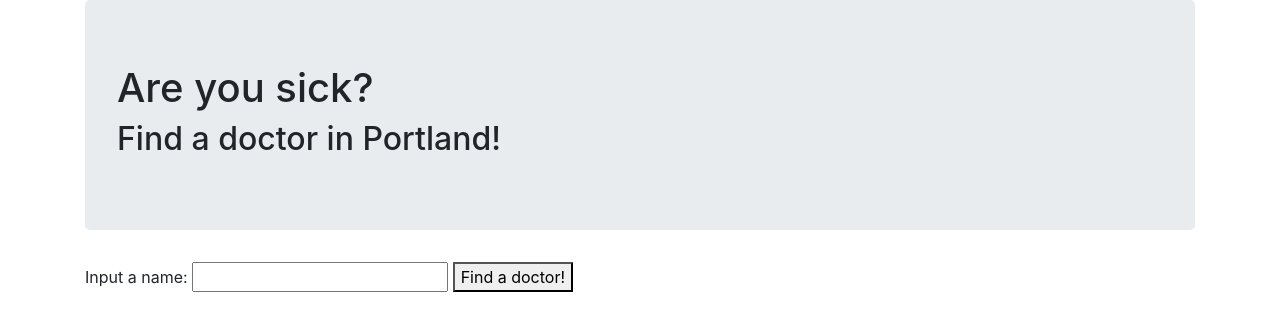
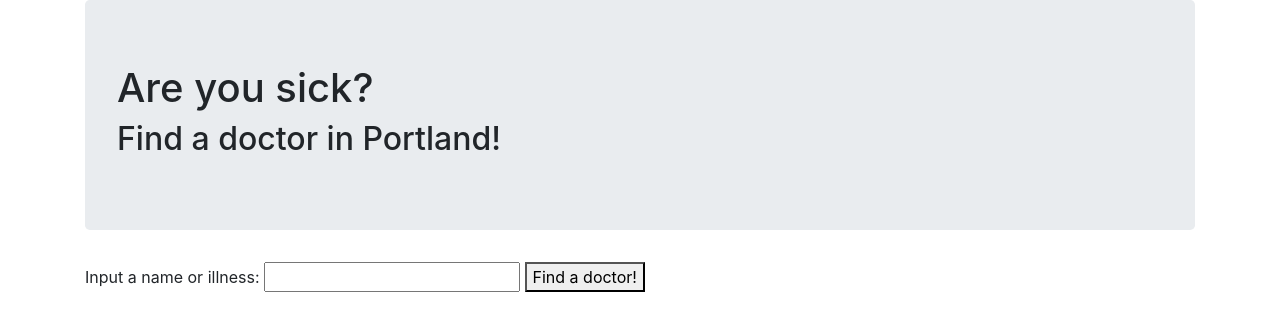
Before and after one commit to mikearino/Doctor-Finder-API, a website built with webpack: page src/index.html in a window 1280 px wide. Built offline with nearby package versions, Linux system fonts and the light colour scheme.

Commit message:
change html.

```diff
--- a/src/index.html
+++ b/src/index.html
@@ -11,7 +11,7 @@
         <h2>Find a doctor in Portland!</h2>
       </div>
       <form id="docForm" lass="form-control" action="index.html" method="post">
-        <label for="doc-input">Input a name:</label>
+        <label for="doc-input">Input a name or illness:</label>
         <input id="name-input" type="text">
         <button type="submit" name="button">Find a doctor!</button>
       </form>
```
